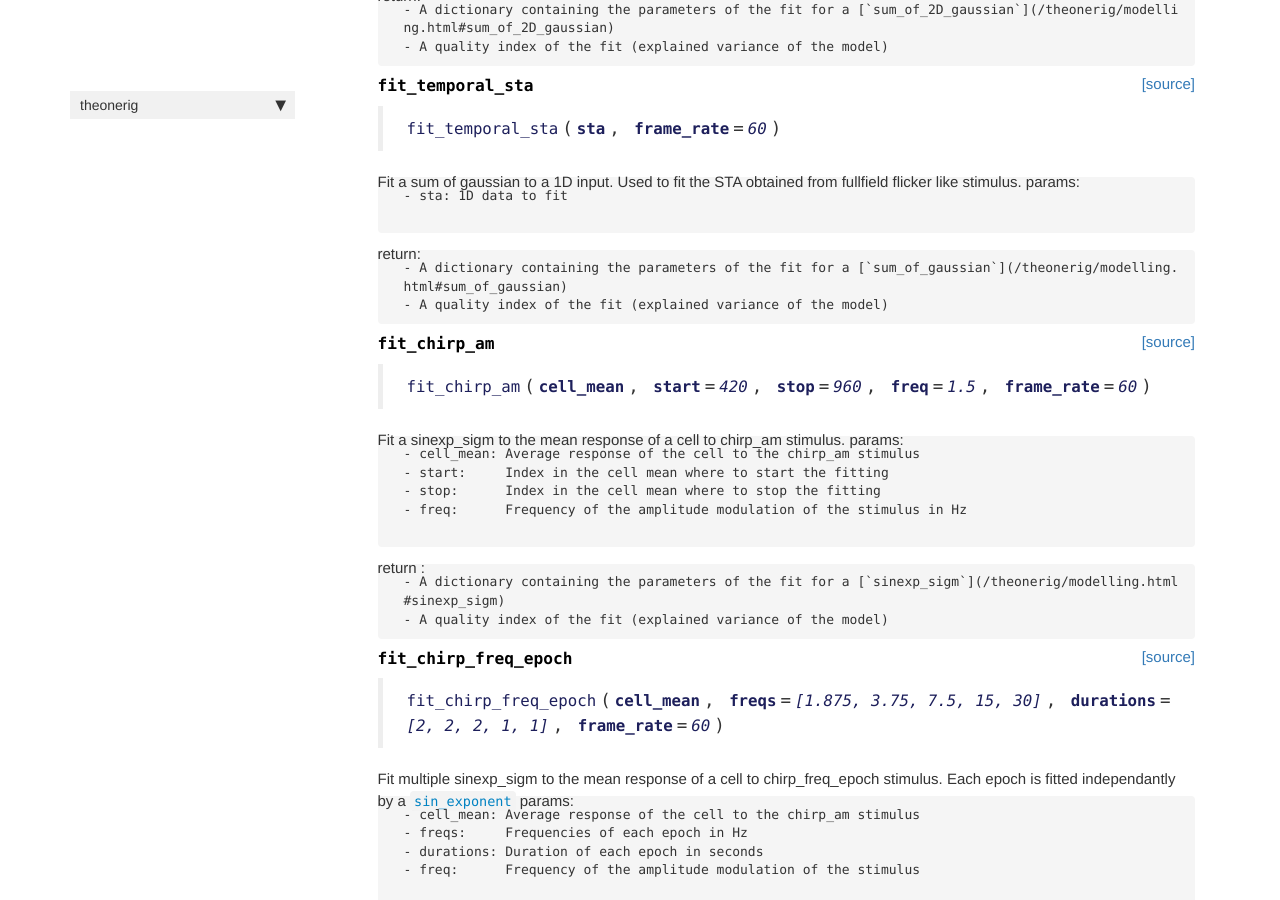
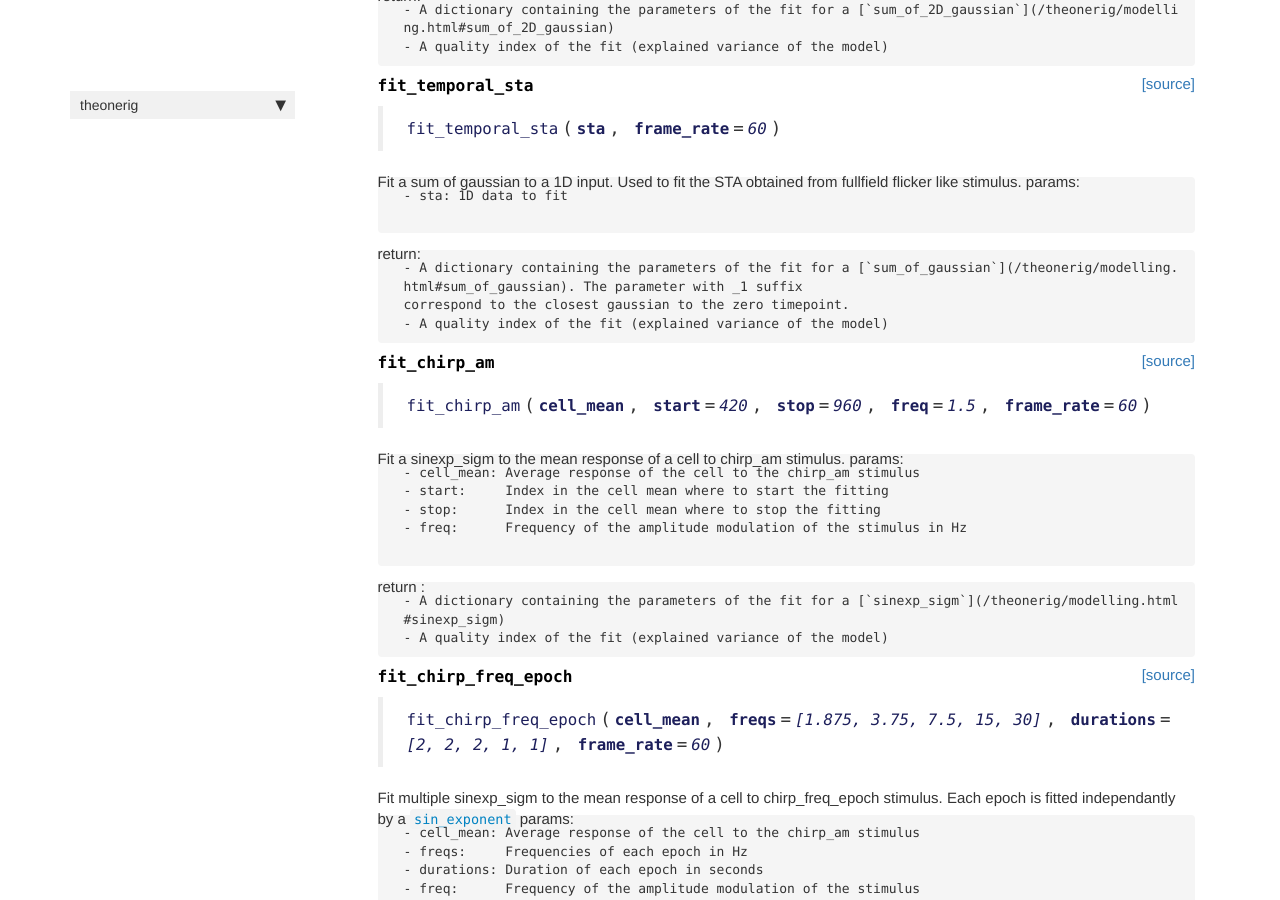
Before and after one commit to Tom-TBT/theonerig, a Jekyll site: the page built from docs/modelling.html, in a window 1280 px wide and 900 px high, scrolled down 7101 px. Built offline with Jekyll 4.4.1, drawn with Linux system fonts in a browser that asks for light colours; nearby versions of some CDN libraries; comment, search, counter and statistics services are not loaded.

Commit message:
Ordering tempo_sta fit params

```diff
--- a/docs/modelling.html
+++ b/docs/modelling.html
@@ -818,7 +818,8 @@ params:</p>
 </code></pre>
 <p>return:</p>
 
-<pre><code>- A dictionary containing the parameters of the fit for a [`sum_of_gaussian`](/theonerig/modelling.html#sum_of_gaussian)
+<pre><code>- A dictionary containing the parameters of the fit for a [`sum_of_gaussian`](/theonerig/modelling.html#sum_of_gaussian). The parameter with _1 suffix
+correspond to the closest gaussian to the zero timepoint.
 - A quality index of the fit (explained variance of the model)</code></pre>
 
 </div>
@@ -849,7 +850,7 @@ params:</p>
 
 
 <div class="output_markdown rendered_html output_subarea ">
-<h4 id="fit_chirp_am" class="doc_header"><code>fit_chirp_am</code><a href="https://github.com/Tom-TBT/theonerig/tree/master/theonerig/modelling.py#L244" class="source_link" style="float:right">[source]</a></h4><blockquote><p><code>fit_chirp_am</code>(<strong><code>cell_mean</code></strong>, <strong><code>start</code></strong>=<em><code>420</code></em>, <strong><code>stop</code></strong>=<em><code>960</code></em>, <strong><code>freq</code></strong>=<em><code>1.5</code></em>, <strong><code>frame_rate</code></strong>=<em><code>60</code></em>)</p>
+<h4 id="fit_chirp_am" class="doc_header"><code>fit_chirp_am</code><a href="https://github.com/Tom-TBT/theonerig/tree/master/theonerig/modelling.py#L249" class="source_link" style="float:right">[source]</a></h4><blockquote><p><code>fit_chirp_am</code>(<strong><code>cell_mean</code></strong>, <strong><code>start</code></strong>=<em><code>420</code></em>, <strong><code>stop</code></strong>=<em><code>960</code></em>, <strong><code>freq</code></strong>=<em><code>1.5</code></em>, <strong><code>frame_rate</code></strong>=<em><code>60</code></em>)</p>
 </blockquote>
 <p>Fit a sinexp_sigm to the mean response of a cell to chirp_am stimulus.
 params:</p>
@@ -886,7 +887,7 @@ params:</p>
 
 
 <div class="output_markdown rendered_html output_subarea ">
-<h4 id="fit_chirp_freq_epoch" class="doc_header"><code>fit_chirp_freq_epoch</code><a href="https://github.com/Tom-TBT/theonerig/tree/master/theonerig/modelling.py#L295" class="source_link" style="float:right">[source]</a></h4><blockquote><p><code>fit_chirp_freq_epoch</code>(<strong><code>cell_mean</code></strong>, <strong><code>freqs</code></strong>=<em><code>[1.875, 3.75, 7.5, 15, 30]</code></em>, <strong><code>durations</code></strong>=<em><code>[2, 2, 2, 1, 1]</code></em>, <strong><code>frame_rate</code></strong>=<em><code>60</code></em>)</p>
+<h4 id="fit_chirp_freq_epoch" class="doc_header"><code>fit_chirp_freq_epoch</code><a href="https://github.com/Tom-TBT/theonerig/tree/master/theonerig/modelling.py#L300" class="source_link" style="float:right">[source]</a></h4><blockquote><p><code>fit_chirp_freq_epoch</code>(<strong><code>cell_mean</code></strong>, <strong><code>freqs</code></strong>=<em><code>[1.875, 3.75, 7.5, 15, 30]</code></em>, <strong><code>durations</code></strong>=<em><code>[2, 2, 2, 1, 1]</code></em>, <strong><code>frame_rate</code></strong>=<em><code>60</code></em>)</p>
 </blockquote>
 <p>Fit multiple sinexp_sigm to the mean response of a cell to chirp_freq_epoch stimulus.
 Each epoch is fitted independantly by a <a href="/theonerig/modelling.html#sin_exponent"><code>sin_exponent</code></a>
@@ -931,7 +932,7 @@ params:</p>
 
 
 <div class="output_markdown rendered_html output_subarea ">
-<h4 id="fit_transiency" class="doc_header"><code>fit_transiency</code><a href="https://github.com/Tom-TBT/theonerig/tree/master/theonerig/modelling.py#L352" class="source_link" style="float:right">[source]</a></h4><blockquote><p><code>fit_transiency</code>(<strong><code>pref_response</code></strong>, <strong><code>frame_rate</code></strong>=<em><code>60</code></em>)</p>
+<h4 id="fit_transiency" class="doc_header"><code>fit_transiency</code><a href="https://github.com/Tom-TBT/theonerig/tree/master/theonerig/modelling.py#L357" class="source_link" style="float:right">[source]</a></h4><blockquote><p><code>fit_transiency</code>(<strong><code>pref_response</code></strong>, <strong><code>frame_rate</code></strong>=<em><code>60</code></em>)</p>
 </blockquote>
 <p>Fit an exponential decay to a 1D input. Used to fit the response of cells to their preferred
 sustained stimulus.
@@ -973,7 +974,7 @@ params:</p>
 
 
 <div class="output_markdown rendered_html output_subarea ">
-<h4 id="repetition_quality_index" class="doc_header"><code>repetition_quality_index</code><a href="https://github.com/Tom-TBT/theonerig/tree/master/theonerig/modelling.py#L382" class="source_link" style="float:right">[source]</a></h4><blockquote><p><code>repetition_quality_index</code>(<strong><code>cell_response</code></strong>)</p>
+<h4 id="repetition_quality_index" class="doc_header"><code>repetition_quality_index</code><a href="https://github.com/Tom-TBT/theonerig/tree/master/theonerig/modelling.py#L387" class="source_link" style="float:right">[source]</a></h4><blockquote><p><code>repetition_quality_index</code>(<strong><code>cell_response</code></strong>)</p>
 </blockquote>
 <p>Return a quality index of cell response to a repeated stimulus.
 params:</p>
@@ -1001,7 +1002,7 @@ params:</p>
 
 
 <div class="output_markdown rendered_html output_subarea ">
-<h4 id="onoff_transient_index" class="doc_header"><code>onoff_transient_index</code><a href="https://github.com/Tom-TBT/theonerig/tree/master/theonerig/modelling.py#L391" class="source_link" style="float:right">[source]</a></h4><blockquote><p><code>onoff_transient_index</code>(<strong><code>cell_response</code></strong>, <strong><code>start_on</code></strong>=<em><code>120</code></em>, <strong><code>stop_on</code></strong>=<em><code>240</code></em>, <strong><code>start_off</code></strong>=<em><code>240</code></em>, <strong><code>stop_off</code></strong>=<em><code>360</code></em>)</p>
+<h4 id="onoff_transient_index" class="doc_header"><code>onoff_transient_index</code><a href="https://github.com/Tom-TBT/theonerig/tree/master/theonerig/modelling.py#L396" class="source_link" style="float:right">[source]</a></h4><blockquote><p><code>onoff_transient_index</code>(<strong><code>cell_response</code></strong>, <strong><code>start_on</code></strong>=<em><code>120</code></em>, <strong><code>stop_on</code></strong>=<em><code>240</code></em>, <strong><code>start_off</code></strong>=<em><code>240</code></em>, <strong><code>stop_off</code></strong>=<em><code>360</code></em>)</p>
 </blockquote>
 <p>Return both on-off and transient indexes of cell response. Transiency index is not always
 ideal to describe the cells response. Consider fitting an exponential decay with <a href="/theonerig/modelling.html#fit_transiency"><code>fit_transiency</code></a>.
```
Also changed, not shown: theonerig/modelling.py (+6 -1 lines), 1 other file.
